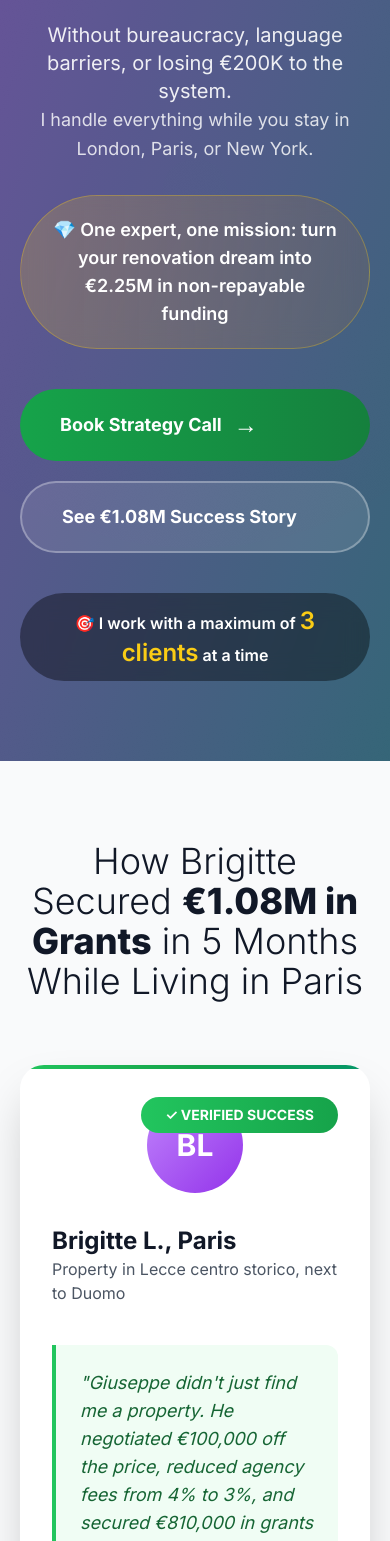
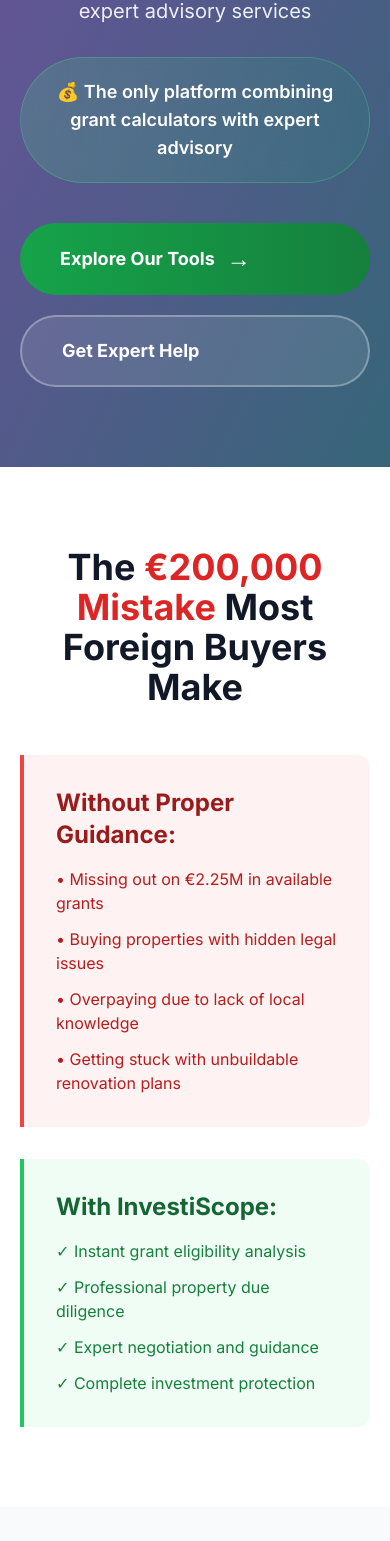
Before and after one commit to Geppix140269/investinpuglia, a Next.js app: page / in a window 390 px wide. Shown: the part 443-1984 px from the top of the page. Built offline with nearby package versions, Linux system fonts and the light colour scheme.

Commit message:
Update page.tsx

```diff
--- a/app/page.tsx
+++ b/app/page.tsx
@@ -1,11 +1,9 @@
-// app/pro/page.tsx - Fixed version without styled-jsx
+// app/page.tsx - Professional homepage flow
 
-'use client'  // Add this to make it a Client Component
-
-export default function ProPage() {
+export default function HomePage() {
   return (
     <>
-      {/* Hero Section */}
+      {/* Hero Section - Problem & Solution */}
       <section className="min-h-screen flex items-center py-20 px-5 relative overflow-hidden bg-gradient-to-br from-[#667eea] via-[#764ba2] via-[#059669] to-[#047857] bg-[length:400%_400%] animate-gradient">
         <div className="absolute -top-1/2 -right-1/2 w-[200%] h-[200%] opacity-10"
              style={{
@@ -15,316 +13,235 @@ export default function ProPage() {
 
         <div className="max-w-7xl mx-auto w-full relative z-10">
           <div className="text-center">
-            <div className="inline-flex items-center gap-2 bg-gradient-to-r from-red-600 to-red-700 text-white px-7 py-3 rounded-full text-sm font-bold mb-8 shadow-lg animate-fadeIn">
-              <span className="w-2 h-2 bg-yellow-400 rounded-full animate-ping" />
-              ⚡ €810,000 SECURED FOR BRIGITTE IN 5 MONTHS
+            {/* Professional badge */}
+            <div className="inline-flex items-center gap-2 bg-gradient-to-r from-green-600 to-green-700 text-white px-7 py-3 rounded-full text-sm font-bold mb-8 shadow-lg animate-fadeIn">
+              <span className="w-2 h-2 bg-green-400 rounded-full animate-ping" />
+              ITALIAN PROPERTY INVESTMENT EXPERTS
             </div>
 
             <h1 className="text-4xl md:text-6xl font-light text-white mb-6 animate-fadeIn animation-delay-100">
-              Secure Up to <strong className="font-extrabold bg-gradient-to-r from-yellow-400 to-orange-500 bg-clip-text text-transparent">€2.25M in EU Grants</strong><br/>
-              for Your Dream Property in Puglia
+              Maximize Your <strong className="font-extrabold bg-gradient-to-r from-yellow-400 to-orange-500 bg-clip-text text-transparent">Italian Property Investment</strong>
             </h1>
 
             <p className="text-xl md:text-2xl text-white/90 mb-8 max-w-4xl mx-auto animate-fadeIn animation-delay-200">
-              Without bureaucracy, language barriers, or losing €200K to the system.<br/>
-              <span className="text-lg opacity-90">I handle everything while you stay in London, Paris, or New York.</span>
+              Secure up to €2.25M in EU grants with professional analysis tools and expert advisory services
             </p>
 
-            <div className="inline-block bg-gradient-to-r from-yellow-400/20 to-orange-500/10 backdrop-blur-md border border-yellow-400/30 px-8 py-5 rounded-full mb-10 animate-fadeIn animation-delay-300">
+            {/* Value prop box */}
+            <div className="inline-block bg-gradient-to-r from-green-400/20 to-emerald-500/10 backdrop-blur-md border border-green-400/30 px-8 py-5 rounded-full mb-10 animate-fadeIn animation-delay-300">
               <p className="text-white text-lg font-semibold">
-                💎 One expert, one mission: turn your renovation dream into €2.25M in non-repayable funding
+                💰 The only platform combining grant calculators with expert advisory
               </p>
             </div>
 
+            {/* CTA Buttons */}
             <div className="flex flex-col sm:flex-row gap-5 justify-center animate-fadeIn animation-delay-400">
               <a
-                href="https://calendly.com/investiscope_pro/30min"
+                href="/tools"
                 className="inline-flex items-center gap-3 bg-gradient-to-r from-green-600 to-green-700 text-white px-10 py-5 rounded-full text-lg font-bold hover:-translate-y-1 hover:shadow-2xl transition-all duration-300"
-                target="_blank"
-                rel="noopener noreferrer"
               >
-                Book Strategy Call
+                Explore Our Tools
                 <span className="text-2xl">→</span>
               </a>
               <a
-                href="#story"
+                href="/contact"
                 className="inline-flex items-center gap-3 bg-white/10 backdrop-blur-md border-2 border-white/30 text-white px-10 py-5 rounded-full text-lg font-bold hover:bg-white/20 transition-all duration-300"
               >
-                See €1.08M Success Story
-              </a>
-            </div>
-
-            <div className="mt-10 inline-block bg-black/40 backdrop-blur-md px-6 py-3 rounded-full animate-fadeIn animation-delay-400">
-              <p className="text-white font-semibold">
-                🎯 I work with a maximum of <span className="text-2xl text-yellow-400">3 clients</span> at a time
-              </p>
-            </div>
-          </div>
-        </div>
-      </section>
-
-      {/* Success Story Section */}
-      <section className="py-20 bg-gray-50" id="story">
-        <div className="max-w-6xl mx-auto px-5">
-          <h2 className="text-4xl md:text-5xl font-light text-center mb-16">
-            How Brigitte Secured <strong className="font-extrabold">€1.08M in Grants</strong> in 5 Months<br/>While Living in Paris
-          </h2>
-
-          <div className="bg-white rounded-3xl shadow-2xl p-8 md:p-12 relative overflow-hidden">
-            <div className="absolute top-0 left-0 w-full h-1 bg-gradient-to-r from-green-500 via-green-600 to-emerald-600" />
-            <div className="absolute top-8 right-8 bg-gradient-to-r from-green-500 to-green-600 text-white px-6 py-2 rounded-full text-sm font-bold">
-              ✓ VERIFIED SUCCESS
-            </div>
-
-            <div className="flex flex-col md:flex-row items-center gap-8 mb-10">
-              <div className="w-24 h-24 bg-gradient-to-br from-purple-400 to-purple-600 rounded-full flex items-center justify-center text-white text-3xl font-bold">
-                BL
-              </div>
-              <div>
-                <h3 className="text-2xl font-bold">Brigitte L., Paris</h3>
-                <p className="text-gray-600">Property in Lecce centro storico, next to Duomo</p>
-              </div>
-            </div>
-
-            <div className="bg-green-50 border-l-4 border-green-500 p-6 rounded-r-xl mb-10">
-              <p className="text-lg italic text-green-800">
-                "Giuseppe didn't just find me a property. He negotiated €100,000 off the price,
-                reduced agency fees from 4% to 3%, and secured €810,000 in grants plus €270,000
-                in tax credits. All while I was in Paris."
-              </p>
-            </div>
-
-            <div className="grid md:grid-cols-3 gap-6 mb-10">
-              <div className="bg-white rounded-2xl shadow-lg p-8 text-center hover:-translate-y-1 transition-transform">
-                <div className="text-5xl mb-4">💰</div>
-                <div className="text-4xl font-bold text-green-600 mb-2">€1.08M</div>
-                <div className="text-gray-600 uppercase text-sm font-semibold">Total Funding</div>
-              </div>
-              <div className="bg-white rounded-2xl shadow-lg p-8 text-center hover:-translate-y-1 transition-transform">
-                <div className="text-5xl mb-4">⚡</div>
-                <div className="text-4xl font-bold text-green-600 mb-2">5 Months</div>
-                <div className="text-gray-600 uppercase text-sm font-semibold">To Approval</div>
-              </div>
-              <div className="bg-white rounded-2xl shadow-lg p-8 text-center hover:-translate-y-1 transition-transform">
-                <div className="text-5xl mb-4">📈</div>
-                <div className="text-4xl font-bold text-green-600 mb-2">2,400%</div>
-                <div className="text-gray-600 uppercase text-sm font-semibold">ROI on Fees</div>
-              </div>
-            </div>
-
-            <div className="text-center">
-              <a
-                href="https://calendly.com/investiscope_pro/30min"
-                className="inline-flex items-center gap-3 bg-gradient-to-r from-green-600 to-green-700 text-white px-8 py-4 rounded-full text-lg font-bold hover:-translate-y-1 hover:shadow-xl transition-all duration-300"
-                target="_blank"
-                rel="noopener noreferrer"
-              >
-                Get Results Like This →
+                Get Expert Help
               </a>
             </div>
           </div>
         </div>
       </section>
 
-      {/* Services Section */}
-      <section className="py-20 bg-gradient-to-br from-[#667eea] via-[#764ba2] via-[#059669] to-[#047857] bg-[length:400%_400%] animate-gradient" id="services">
+      {/* Problem Section */}
+      <section className="py-20 bg-white">
         <div className="max-w-7xl mx-auto px-5">
-          <h2 className="text-4xl md:text-5xl font-light text-white text-center mb-6">
-            What You're <strong className="font-extrabold">Really Paying Me For</strong>
+          <h2 className="text-4xl font-bold text-center mb-12">
+            The <span className="text-red-600">€200,000 Mistake</span> Most Foreign Buyers Make
           </h2>
-          <p className="text-xl text-white/90 text-center mb-16 max-w-3xl mx-auto">
-            I'm not just a grant consultant. I'm your complete investment protection system.
-          </p>
 
-          <div className="grid md:grid-cols-2 lg:grid-cols-3 gap-8">
-            {[
-              {
-                icon: "🎯",
-                title: "Strategic Mastery",
-                items: [
-                  "Find only grant-eligible properties",
-                  "Structure for maximum funding",
-                  "Negotiate best purchase terms",
-                  "Avoid costly property traps"
-                ]
-              },
-              {
-                icon: "🛡️",
-                title: "Total Protection",
-                items: [
-                  "Due diligence that catches issues",
-                  "Contracts that protect you",
-                  "Budget controls that work",
-                  "No hidden surprises"
-                ]
-              },
-              {
-                icon: "👥",
-                title: "Elite Team Access",
-                items: [
-                  "MY trusted professionals only",
-                  "Architects who understand grants",
-                  "Lawyers who protect foreigners",
-                  "Everyone speaks YOUR language"
-                ]
-              },
-              {
-                icon: "📋",
-                title: "Grant Excellence",
-                items: [
-                  "Bulletproof applications",
-                  "Perfect documentation",
-                  "Regione Puglia expertise",
-                  "Track through disbursement"
-                ]
-              },
-              {
-                icon: "🚀",
-                title: "Execution Power",
-                items: [
-                  "Contractors stay honest",
-                  "Timelines stay real",
-                  "Budgets stay controlled",
-                  "You stay stress-free"
-                ]
-              },
-              {
-                icon: "💰",
-                title: "ROI Guarantee",
-                items: [
-                  "Save €50K-250K in mistakes",
-                  "Access hidden funding streams",
-                  "Maximize every grant euro",
-                  "24x return on investment"
-                ]
-              }
-            ].map((service, index) => (
-              <div key={index} className="bg-white/10 backdrop-blur-lg rounded-3xl p-8 border border-white/20 hover:-translate-y-2 transition-all duration-300">
-                <div className="text-5xl mb-6">{service.icon}</div>
-                <h3 className="text-2xl font-bold text-white mb-6">{service.title}</h3>
-                <ul className="space-y-3">
-                  {service.items.map((item, i) => (
-                    <li key={i} className="flex items-start gap-3 text-white/85">
-                      <span className="text-green-400 font-bold mt-1">✓</span>
-                      <span>{item}</span>
-                    </li>
-                  ))}
-                </ul>
-              </div>
-            ))}
+          <div className="max-w-4xl mx-auto">
+            <div className="bg-red-50 border-l-4 border-red-500 p-8 rounded-r-xl mb-8">
+              <h3 className="text-2xl font-bold text-red-800 mb-4">Without Proper Guidance:</h3>
+              <ul className="space-y-3 text-red-700">
+                <li>• Missing out on €2.25M in available grants</li>
+                <li>• Buying properties with hidden legal issues</li>
+                <li>• Overpaying due to lack of local knowledge</li>
+                <li>• Getting stuck with unbuildable renovation plans</li>
+              </ul>
+            </div>
+
+            <div className="bg-green-50 border-l-4 border-green-500 p-8 rounded-r-xl">
+              <h3 className="text-2xl font-bold text-green-800 mb-4">With InvestiScope:</h3>
+              <ul className="space-y-3 text-green-700">
+                <li>✓ Instant grant eligibility analysis</li>
+                <li>✓ Professional property due diligence</li>
+                <li>✓ Expert negotiation and guidance</li>
+                <li>✓ Complete investment protection</li>
+              </ul>
+            </div>
           </div>
-
-          <p className="text-2xl text-white font-bold text-center mt-16">
-            You don't hire me to try. You hire me to win.
-          </p>
         </div>
       </section>
 
-      {/* About Section */}
-      <section className="py-20 bg-gradient-to-br from-slate-900 to-slate-800" id="about">
-        <div className="max-w-6xl mx-auto px-5 text-center">
-          <h2 className="text-4xl md:text-5xl font-light text-white mb-12">
-            Who Am I? <strong className="font-extrabold">And Why Should You Trust Me?</strong>
+      {/* Our Solutions */}
+      <section className="py-20 bg-gray-50">
+        <div className="max-w-7xl mx-auto px-5">
+          <h2 className="text-4xl font-bold text-center mb-6">
+            Professional Tools & Services
+          </h2>
+          <p className="text-xl text-gray-600 text-center mb-12 max-w-3xl mx-auto">
+            Everything you need to make smart property investment decisions in Italy
+          </p>
+
+          <div className="grid md:grid-cols-3 gap-8">
+            {/* Grant Calculators */}
+            <div className="bg-white rounded-2xl shadow-xl p-8 hover:-translate-y-2 transition-all">
+              <div className="text-5xl mb-4">🧮</div>
+              <h3 className="text-2xl font-bold mb-4">Grant Calculators</h3>
+              <p className="text-gray-600 mb-6">
+                Instant analysis of your eligibility for up to €2.25M in EU grants
+              </p>
+              <a href="/calculator" className="text-green-600 font-semibold hover:underline">
+                Try Calculator →
+              </a>
+            </div>
+
+            {/* Property Survey */}
+            <div className="bg-white rounded-2xl shadow-xl p-8 hover:-translate-y-2 transition-all">
+              <div className="text-5xl mb-4">🔍</div>
+              <h3 className="text-2xl font-bold mb-4">Property Survey</h3>
+              <p className="text-gray-600 mb-6">
+                Complete due diligence before you buy - legal, technical, and financial
+              </p>
+              <a href="/surveys" className="text-green-600 font-semibold hover:underline">
+                Learn More →
+              </a>
+            </div>
+
+            {/* Expert Advisory */}
+            <div className="bg-white rounded-2xl shadow-xl p-8 hover:-translate-y-2 transition-all">
+              <div className="text-5xl mb-4">💼</div>
+              <h3 className="text-2xl font-bold mb-4">Expert Advisory</h3>
+              <p className="text-gray-600 mb-6">
+                Personal guidance through every step of your investment journey
+              </p>
+              <a href="#advisor" className="text-green-600 font-semibold hover:underline">
+                Meet Your Advisor →
+              </a>
+            </div>
+          </div>
+        </div>
+      </section>
+
+      {/* Success Story */}
+      <section className="py-20 bg-white">
+        <div className="max-w-7xl mx-auto px-5">
+          <h2 className="text-4xl font-bold text-center mb-12">
+            Proven <span className="text-green-600">Success</span>
           </h2>
 
-          <div className="flex flex-col md:flex-row items-center justify-center gap-10 mb-12">
-            <div className="w-44 h-44 bg-gradient-to-br from-purple-500 to-purple-700 rounded-full p-1">
+          <div className="max-w-4xl mx-auto bg-gradient-to-br from-green-50 to-emerald-50 rounded-3xl p-10">
+            <div className="text-center mb-8">
+              <div className="inline-block bg-green-600 text-white px-4 py-2 rounded-full text-sm font-bold mb-4">
+                VERIFIED RESULT
+              </div>
+              <h3 className="text-3xl font-bold mb-2">€1.08M Secured in Grants</h3>
+              <p className="text-gray-600">Brigitte L., Paris - Property in Lecce</p>
+            </div>
+
+            <div className="grid md:grid-cols-3 gap-6 mb-8">
+              <div className="text-center">
+                <div className="text-3xl font-bold text-green-600">€810K</div>
+                <div className="text-gray-600">Grant Secured</div>
+              </div>
+              <div className="text-center">
+                <div className="text-3xl font-bold text-green-600">5 Months</div>
+                <div className="text-gray-600">To Approval</div>
+              </div>
+              <div className="text-center">
+                <div className="text-3xl font-bold text-green-600">€270K</div>
+                <div className="text-gray-600">Tax Credits</div>
+              </div>
+            </div>
+
+            <p className="text-center text-gray-700 italic">
+              "The guidance saved me from costly mistakes and secured funding I didn't even know existed."
+            </p>
+          </div>
+        </div>
+      </section>
+
+      {/* About the Advisor */}
+      <section className="py-20 bg-gray-50" id="advisor">
+        <div className="max-w-4xl mx-auto px-5">
+          <h2 className="text-4xl font-bold text-center mb-12">
+            Meet Your <span className="text-green-600">Expert Advisor</span>
+          </h2>
+
+          <div className="bg-white rounded-3xl shadow-xl p-10">
+            <div className="text-center mb-8">
               <img
                 src="/images/foto.jpeg"
                 alt="Giuseppe Funaro"
-                className="w-full h-full rounded-full object-cover"
+                className="w-32 h-32 rounded-full mx-auto mb-4 border-4 border-green-100"
               />
+              <h3 className="text-2xl font-bold">Giuseppe Funaro</h3>
+              <p className="text-gray-600">Senior Investment Advisor</p>
             </div>
-            <div className="text-left">
-              <h3 className="text-3xl font-bold text-white mb-2">Giuseppe Funaro</h3>
-              <p className="text-xl text-white/80">56 years • 35+ years international experience</p>
-              <p className="text-lg text-white/70 mt-2">Fluent in English, Spanish, Italian</p>
+
+            <div className="space-y-4 text-gray-700">
+              <p>
+                With 35+ years of international business experience and deep knowledge of Italian
+                grant systems, Giuseppe helps foreign investors navigate the complexities of property
+                investment in Italy.
+              </p>
+              <p>
+                Former telecommunications executive who now dedicates his expertise to protecting
+                international clients from costly mistakes while maximizing their investment potential.
+              </p>
+            </div>
+
+            <div className="mt-8 text-center">
+              <a
+                href="https://calendly.com/investiscope_pro/30min"
+                className="inline-block bg-green-600 text-white px-8 py-4 rounded-xl font-bold hover:bg-green-700 transition-all"
+                target="_blank"
+                rel="noopener noreferrer"
+              >
+                Schedule Free Consultation →
+              </a>
             </div>
           </div>
-
-          <p className="text-xl text-white/90 mb-12 max-w-4xl mx-auto leading-relaxed">
-            Former telecommunications executive managing €120M+ operations across Europe.<br/>
-            Now I dedicate my expertise to protecting foreign investors in Puglia.
-          </p>
-
-          <div className="grid md:grid-cols-3 gap-8 mb-12">
-            <div className="bg-white/10 backdrop-blur-md rounded-2xl p-8 border border-white/20">
-              <div className="text-4xl mb-4">🌍</div>
-              <h3 className="text-xl font-bold text-white mb-3">International Executive</h3>
-              <p className="text-white/80">35+ years managing multimillion-euro deals across Europe. I know how big money moves.</p>
-            </div>
-            <div className="bg-white/10 backdrop-blur-md rounded-2xl p-8 border border-white/20">
-              <div className="text-4xl mb-4">🇮🇹</div>
-              <h3 className="text-xl font-bold text-white mb-3">Italian System Expert</h3>
-              <p className="text-white/80">Deep knowledge of grant systems and the relationships that actually matter in Puglia.</p>
-            </div>
-            <div className="bg-white/10 backdrop-blur-md rounded-2xl p-8 border border-white/20">
-              <div className="text-4xl mb-4">🛡️</div>
-              <h3 className="text-xl font-bold text-white mb-3">Your Advocate Only</h3>
-              <p className="text-white/80">No agency kickbacks. No hidden agendas. I work exclusively for your success.</p>
-            </div>
-          </div>
-
-          <p className="text-xl text-green-400 italic mb-8">
-            "At 56, I've done the corporate race. Now I only take on clients I believe in.<br/>
-            I want your project to win — because that's what I'd want if I were in your shoes."
-          </p>
-
-          <a
-            href="https://www.linkedin.com/in/giuseppefunaro"
-            target="_blank"
-            rel="noopener noreferrer"
-            className="inline-flex items-center gap-3 bg-[#0077b5] text-white px-8 py-3 rounded-full font-semibold hover:-translate-y-1 hover:shadow-xl transition-all duration-300"
-          >
-            Verify My Background on LinkedIn
-            <span className="text-xl">→</span>
-          </a>
         </div>
       </section>
 
-      {/* Final CTA Section */}
+      {/* Final CTA */}
       <section className="py-20 bg-gradient-to-r from-green-600 to-emerald-700 text-white">
         <div className="max-w-4xl mx-auto px-5 text-center">
-          <h2 className="text-4xl md:text-5xl font-bold mb-8">I'll Tell You in 30 Minutes If Your Project Qualifies</h2>
+          <h2 className="text-4xl font-bold mb-6">
+            Ready to Invest Smarter?
+          </h2>
           <p className="text-xl mb-10 opacity-90">
-            Free discovery call — I'll assess your project and tell you exactly what it would take to get funded
+            Start with our free tools or get personalized expert guidance
           </p>
-
-          <a
-            href="https://calendly.com/investiscope_pro/30min"
-            className="inline-flex items-center gap-3 bg-white text-green-700 px-10 py-5 rounded-full text-xl font-extrabold hover:-translate-y-1 hover:shadow-2xl transition-all duration-300"
-            target="_blank"
-            rel="noopener noreferrer"
-          >
-            Book Your Free Strategy Call →
-          </a>
-
-          <div className="mt-10 inline-block bg-red-600/20 border-2 border-red-400/50 px-8 py-4 rounded-full">
-            <p className="text-lg font-semibold">
-              ⚠️ Mini PIA funds are limited and first-come, first-served.<br/>
-              Once they're gone, they won't return until 2028.
-            </p>
+          <div className="flex flex-col sm:flex-row gap-6 justify-center">
+            <a
+              href="/calculator"
+              className="inline-block bg-white text-green-700 px-8 py-4 rounded-full text-lg font-bold hover:bg-gray-100 transition-all"
+            >
+              Try Free Calculator
+            </a>
+            <a
+              href="/contact"
+              className="inline-block bg-transparent border-2 border-white text-white px-8 py-4 rounded-full text-lg font-bold hover:bg-white hover:text-green-700 transition-all"
+            >
+              Get Expert Help
+            </a>
           </div>
-
-          <p className="mt-12 text-lg italic opacity-80">
-            I'm not the cheapest. I'm the one who saves you from the most expensive mistake of your life —<br/>
-            buying the wrong property in the wrong way with the wrong team.
-          </p>
         </div>
       </section>
-
-      {/* Simple Footer */}
-      <footer className="bg-gray-900 text-white py-12">
-        <div className="max-w-7xl mx-auto px-5 text-center">
-          <div className="flex justify-center gap-8 mb-8">
-            <a href="/" className="hover:text-green-400 transition-colors">Home</a>
-            <a href="/calculator" className="hover:text-green-400 transition-colors">Calculators</a>
-            <a href="/surveys" className="hover:text-green-400 transition-colors">Surveys</a>
-            <a href="/blog" className="hover:text-green-400 transition-colors">Blog</a>
-          </div>
-          <p className="text-gray-400">© 2024 InvestiScope. Professional Advisory Services.</p>
-        </div>
-      </footer>
     </>
   )
 }
```
